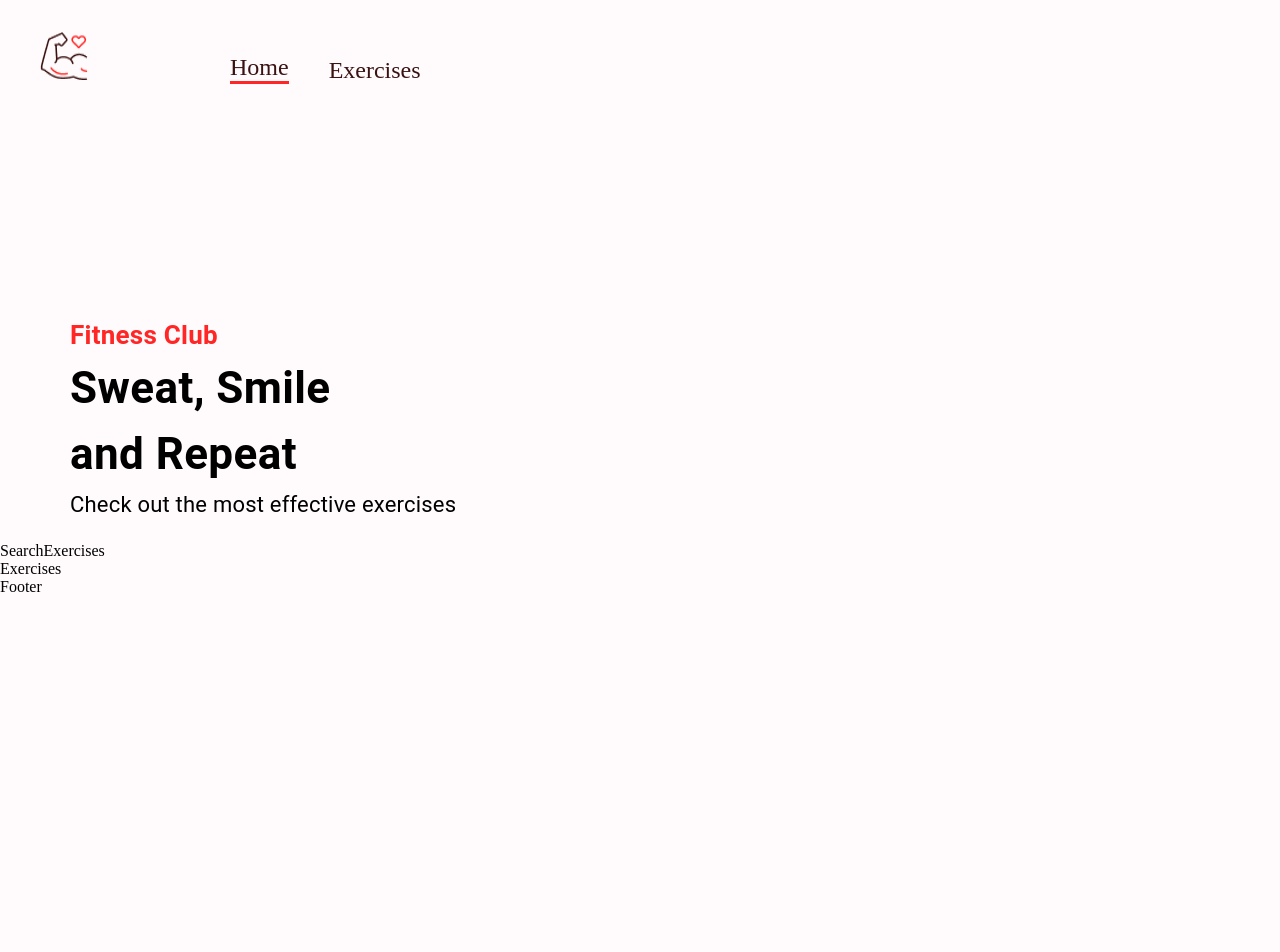
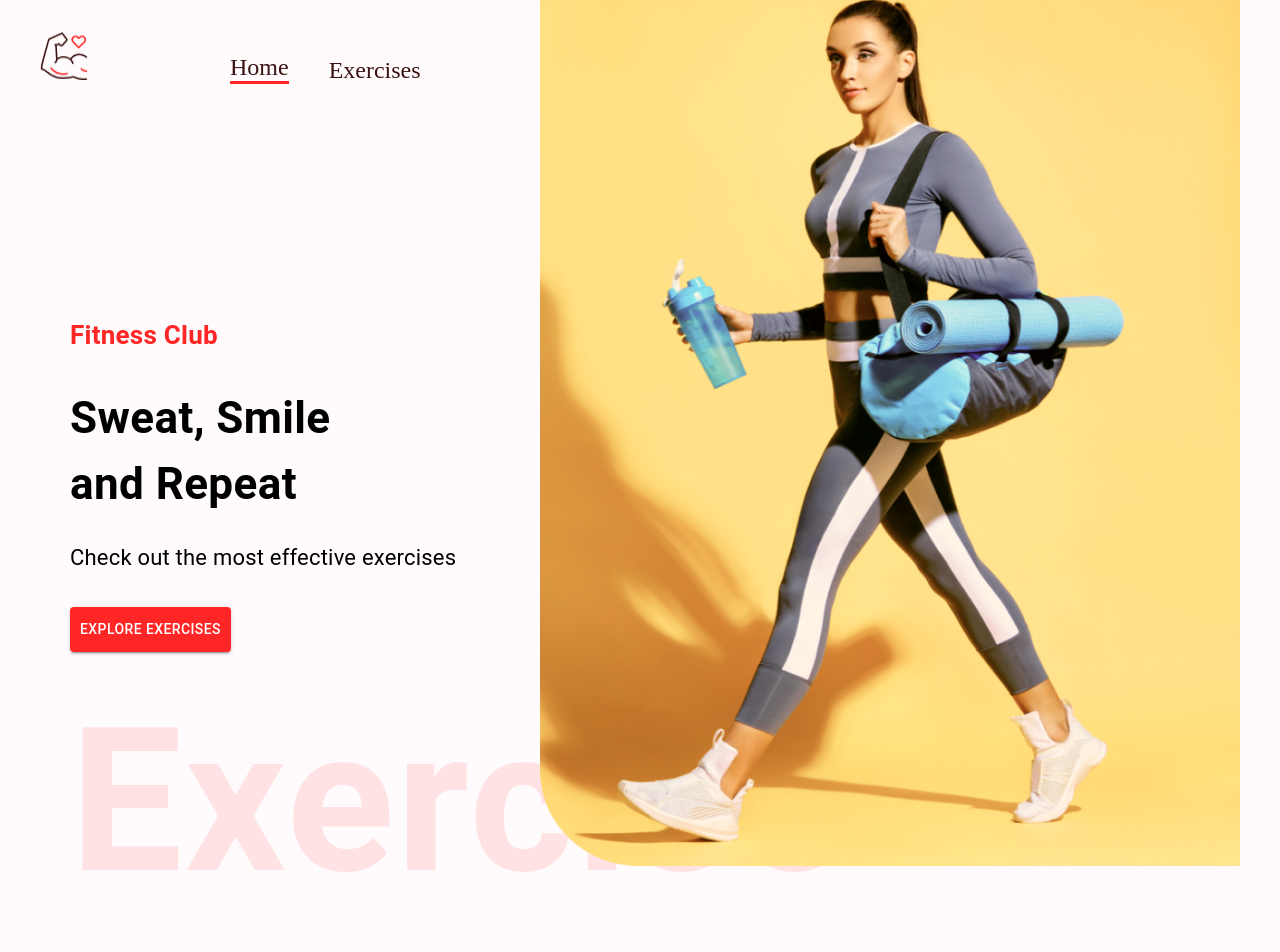
Before and after one commit to gergowebdev/fitness_application, a React (Create React App) app: page / in a window 1280 px wide. Shown: the top 952 px of the page. Before the commit the page ends 800 px from the top, so only its background shows below. Built offline with nearby package versions, Linux system fonts and the light colour scheme.

Commit message:
Finishing the HeroBanner component

```diff
--- a/src/components/HeroBanner.js
+++ b/src/components/HeroBanner.js
@@ -1,5 +1,6 @@
 import React from "react";
 import { Box, Stack, Typography, Button } from "@mui/material";
+import HeroBannerImage from "../assets/images/banner.png";
 
 const HeroBanner = () => {
     return (
@@ -17,12 +18,38 @@
             <Typography
                 fontWeight={700}
                 sx={{ fontSize: { lg: "44px", xs: "40px" } }}
+                mb="23px"
+                mt="30px"
             >
                 Sweat, Smile <br /> and Repeat
             </Typography>
-            <Typography fontSize="22px" lineHeight="35px">
+            <Typography fontSize="22px" lineHeight="35px" mb={4}>
                 Check out the most effective exercises
             </Typography>
+            <Button
+                variant="contained"
+                color="error"
+                href="#exercises"
+                sx={{ backgroundColor: "#ff2625", padding: "10px" }}
+            >
+                Explore exercises
+            </Button>
+            <Typography
+                fontWeight={600}
+                color="#ff2625"
+                sx={{
+                    opacity: 0.1,
+                    display: { lg: "block", xs: "none" },
+                }}
+                fontSize="200px"
+            >
+                Exercise
+            </Typography>
+            <img
+                src={HeroBannerImage}
+                alt="banner"
+                className="hero-banner-img"
+            />
         </Box>
     );
 };
```
